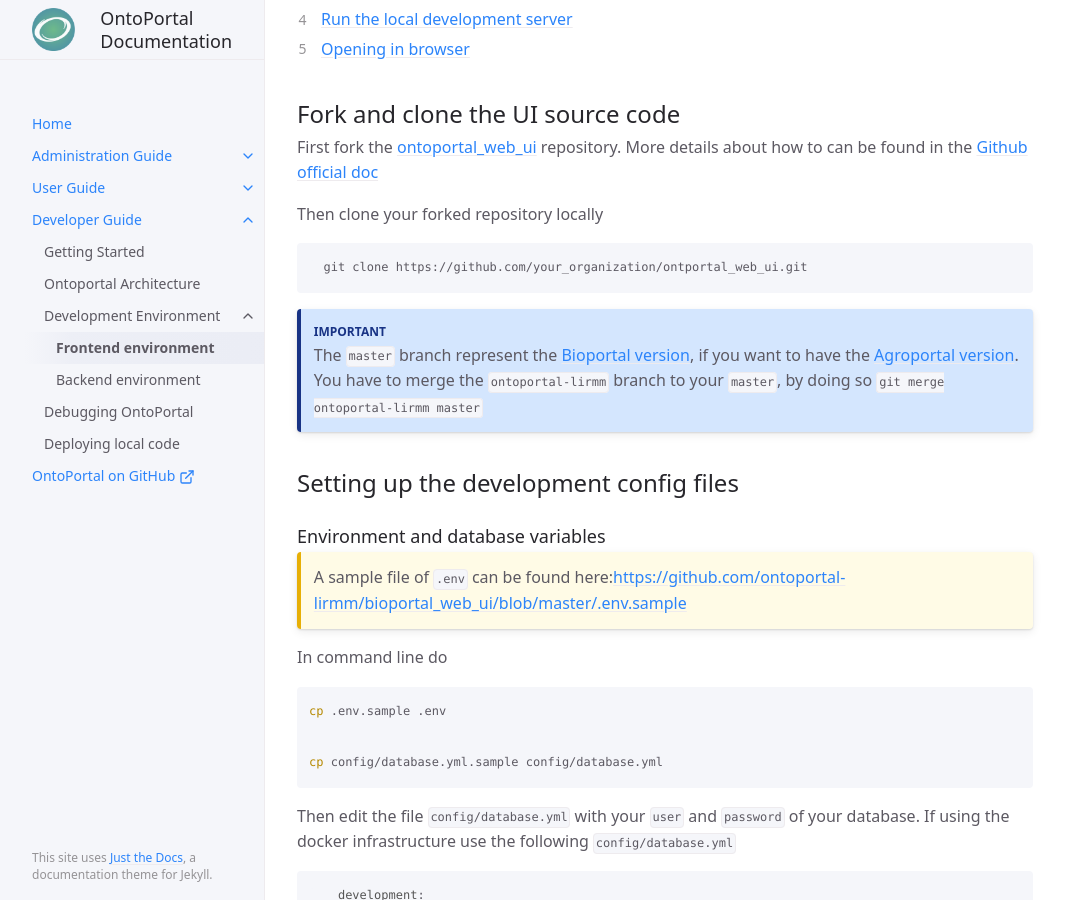
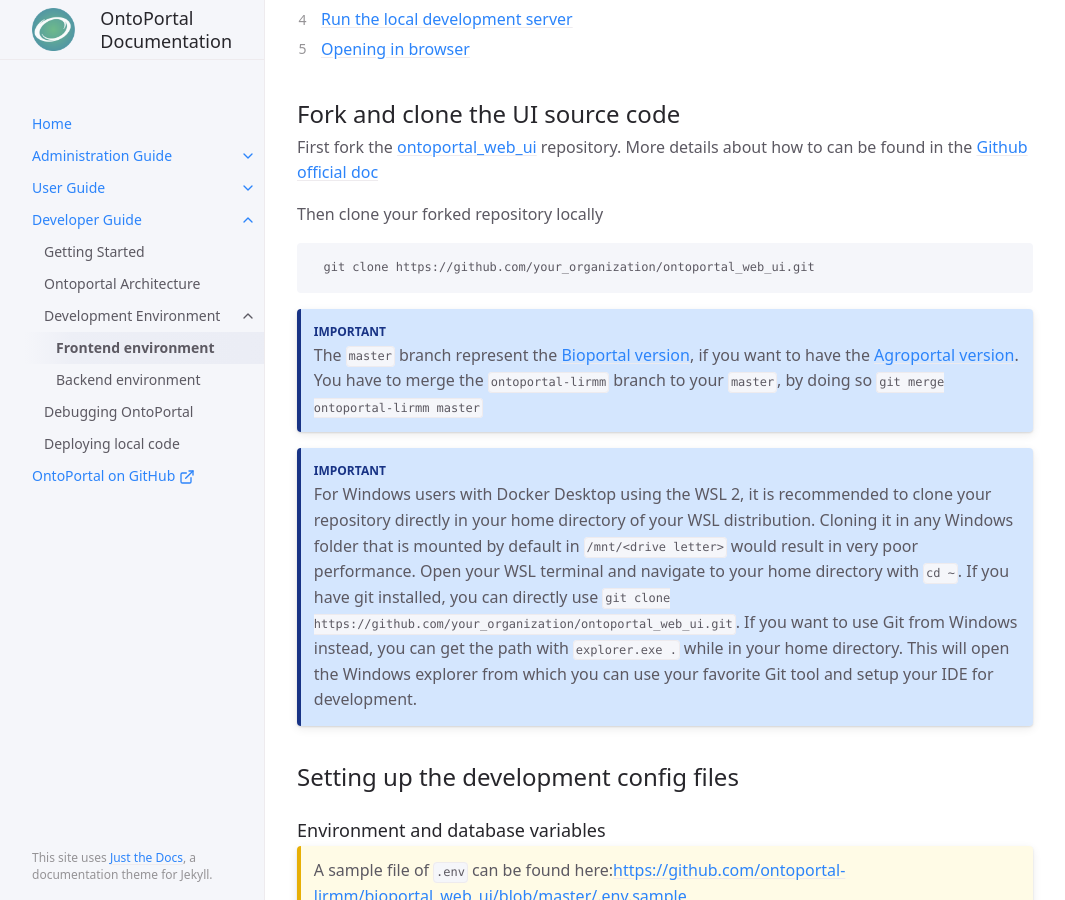
Before and after one commit to ontoportal/documentation, a Jekyll site: the page built from docs/developers-docs/development-environment/frontend_environment.md, in a window 1280 px wide and 900 px high, scrolled down 692 px. Shown: the whole window, without its empty margins (107-1172 px from the left). Built offline with Jekyll 4.4.1, drawn with Linux system fonts in a browser that asks for light colours.

Commit message:
Added an important notice concerning Docker on Windows (#38)
* Added an important notice concerning Docker on Windows

* Rephrased Docker on Windows notice

* Added details for repo cloning for Windows users

````diff
--- a/docs/developers-docs/development-environment/frontend_environment.md
+++ b/docs/developers-docs/development-environment/frontend_environment.md
@@ -30,12 +30,16 @@ First fork the [ontoportal_web_ui](https://github.com/ontoportal/ontoportal_web_
 
 Then clone your forked repository locally
 ```bash
-  git clone https://github.com/your_organization/ontportal_web_ui.git
+  git clone https://github.com/your_organization/ontoportal_web_ui.git
 ```
 
 {: .important }
 The `master` branch represent the [Bioportal version](https://bioportal.bioontology.org/), if you want to have the [Agroportal version](https://agroportal.lirmm.fr/).
 You have to merge the `ontoportal-lirmm` branch to your `master`, by doing so `git merge ontoportal-lirmm master`
+
+{: .important }
+For Windows users with Docker Desktop using the WSL 2, it is recommended to clone your repository directly in your home directory of your WSL distribution. Cloning it in any Windows folder that is mounted by default in `/mnt/<drive letter>` would result in very poor performance.
+Open your WSL terminal and navigate to your home directory with `cd ~`. If you have git installed, you can directly use `git clone https://github.com/your_organization/ontoportal_web_ui.git`. If you want to use Git from Windows instead, you can get the path with `explorer.exe .` while in your home directory. This will open the Windows explorer from which you can use your favorite Git tool and setup your IDE for development.
 
 ## Setting up the development config files
 
````
